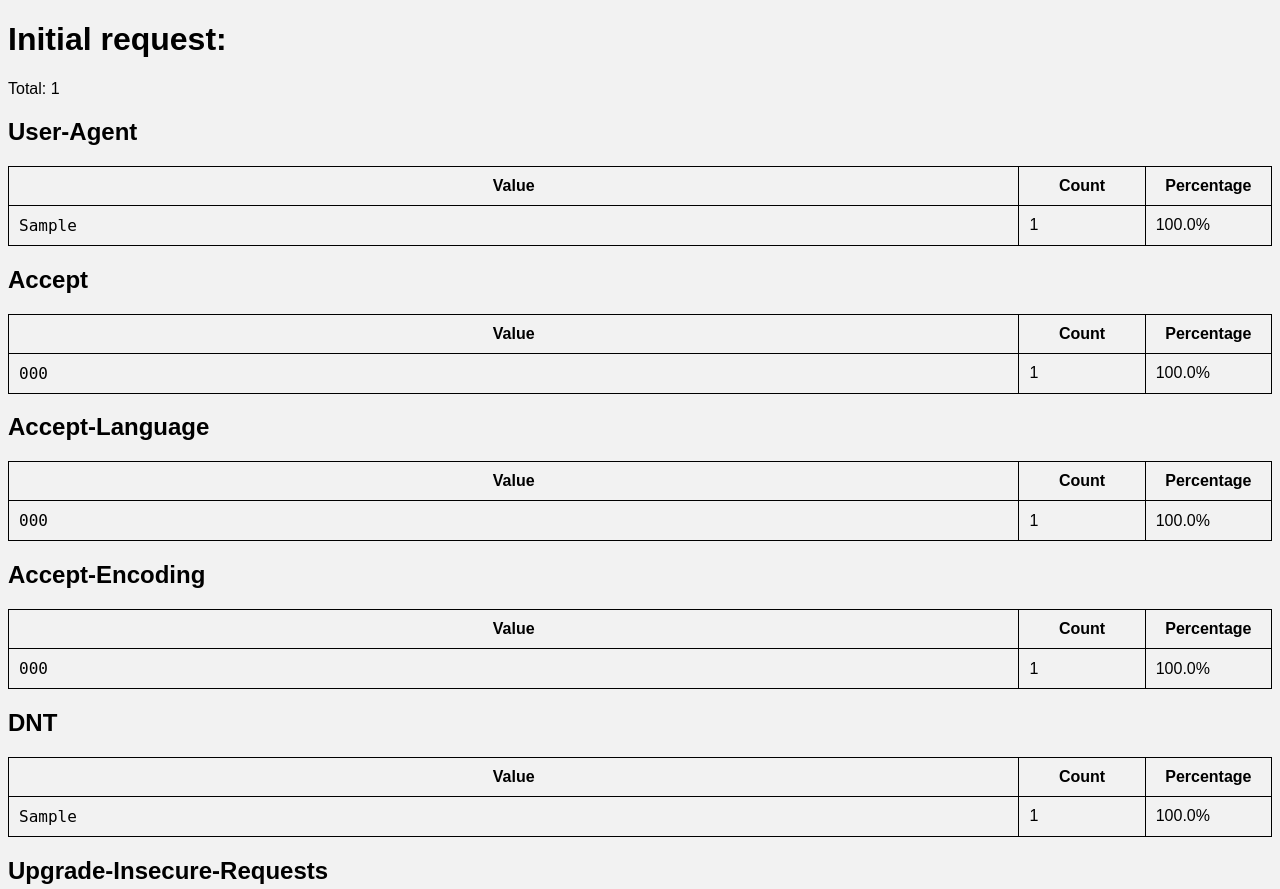
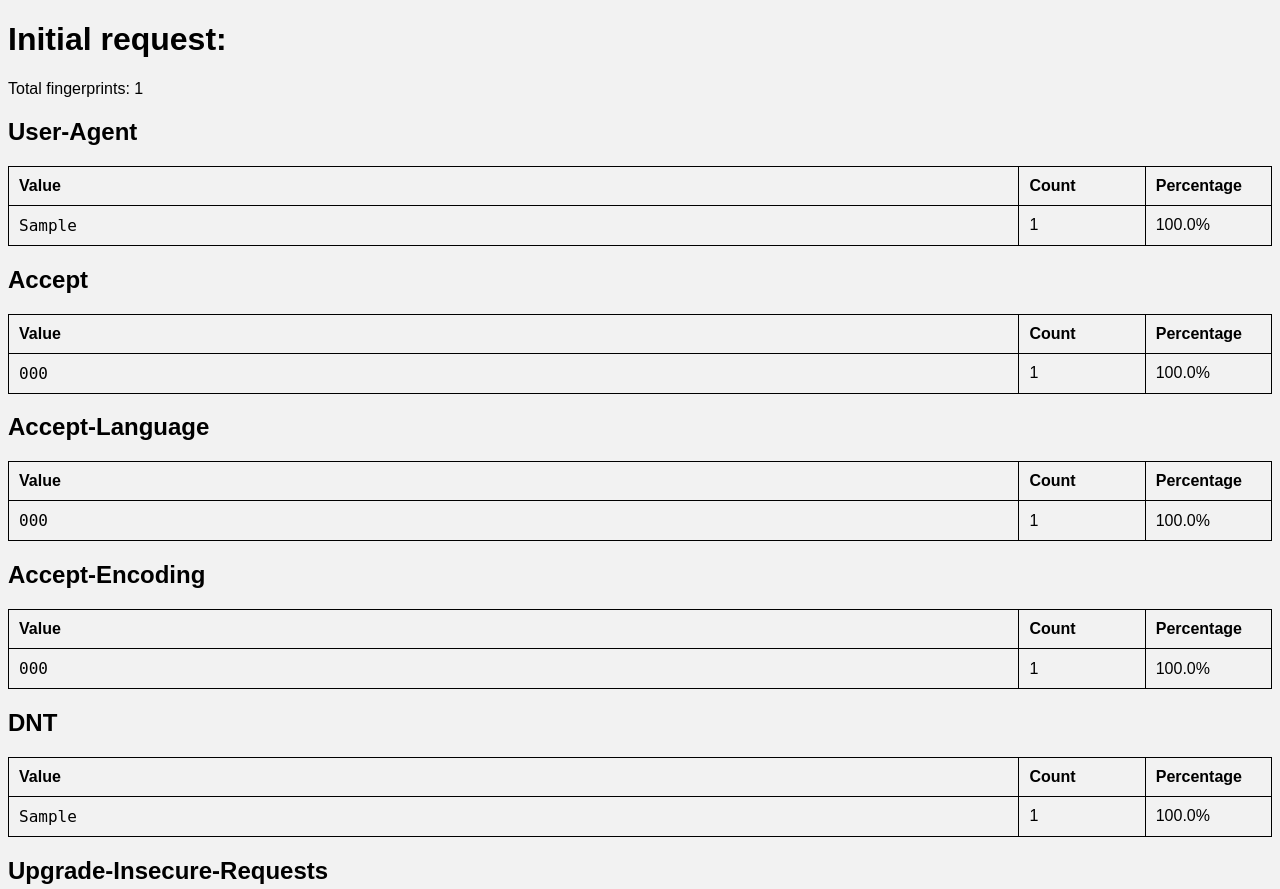
Before and after one commit to jtherrmann/fingerprint, a Flask app: page /stats in a window 1280 px wide. Shown: the part 26-915 px from the top of the page. Run offline with Flask 2, Linux system fonts and the light colour scheme; tables that the repository leaves empty hold one stand-in row (values such as "Sample post").

Commit message:
Minor improvements to stats page

```diff
--- a/fingerprint/static/style.css
+++ b/fingerprint/static/style.css
@@ -15,6 +15,10 @@ table, td, th {
 
 td, th {
     padding: 10px;
+}
+
+th {
+    text-align: left;
 }
 
 table > caption {
--- a/fingerprint/templates/stats.html
+++ b/fingerprint/templates/stats.html
@@ -7,7 +7,7 @@
 
 <h1>Initial request:</h1>
 
-<p>Total: {{ initial_request_total }}</p>
+<p>Total fingerprints: {{ initial_request_total }}</p>
 
 {% for col in initial_request_stats %}
 <h2>{{ format_database_column_name(col) }}</h2>
```
